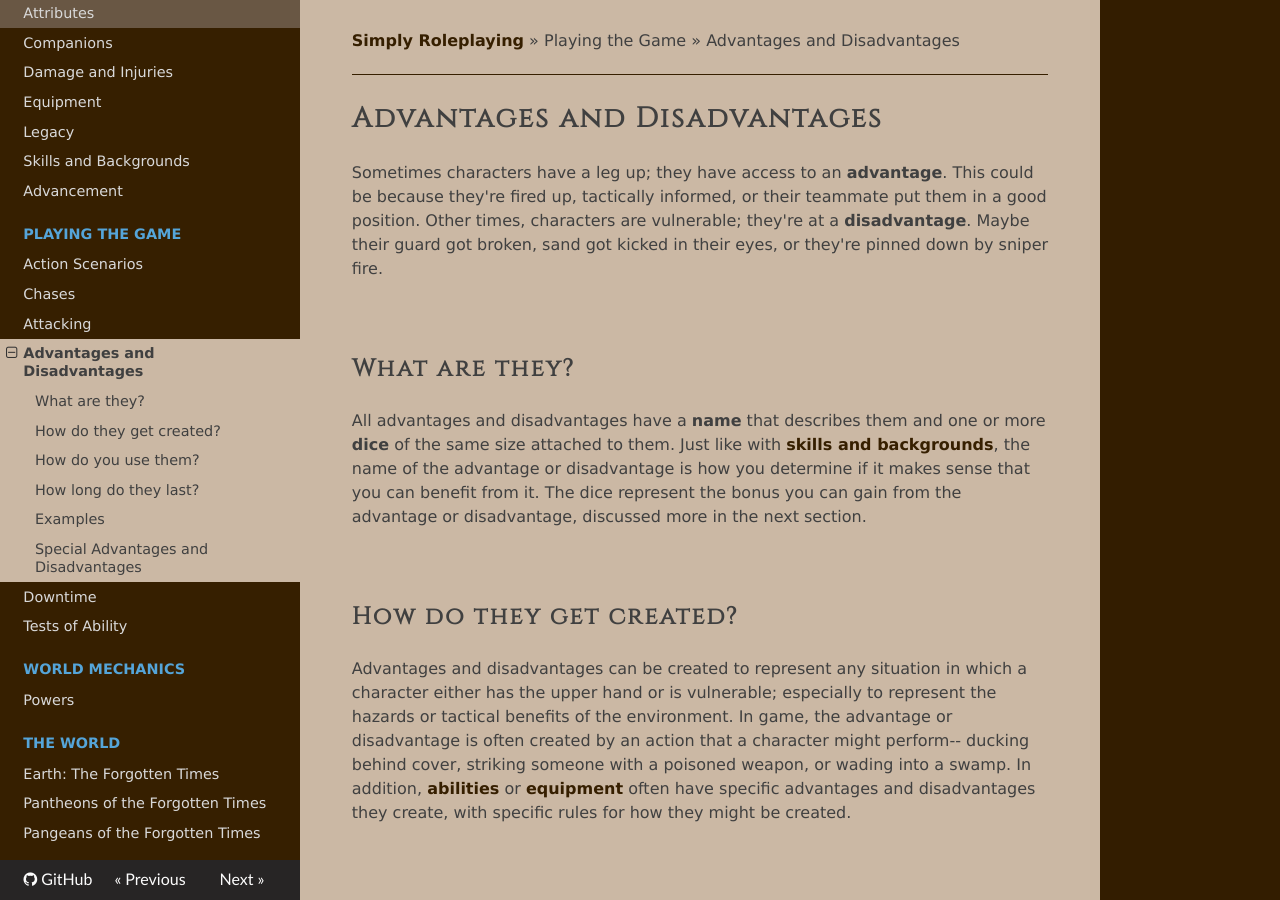
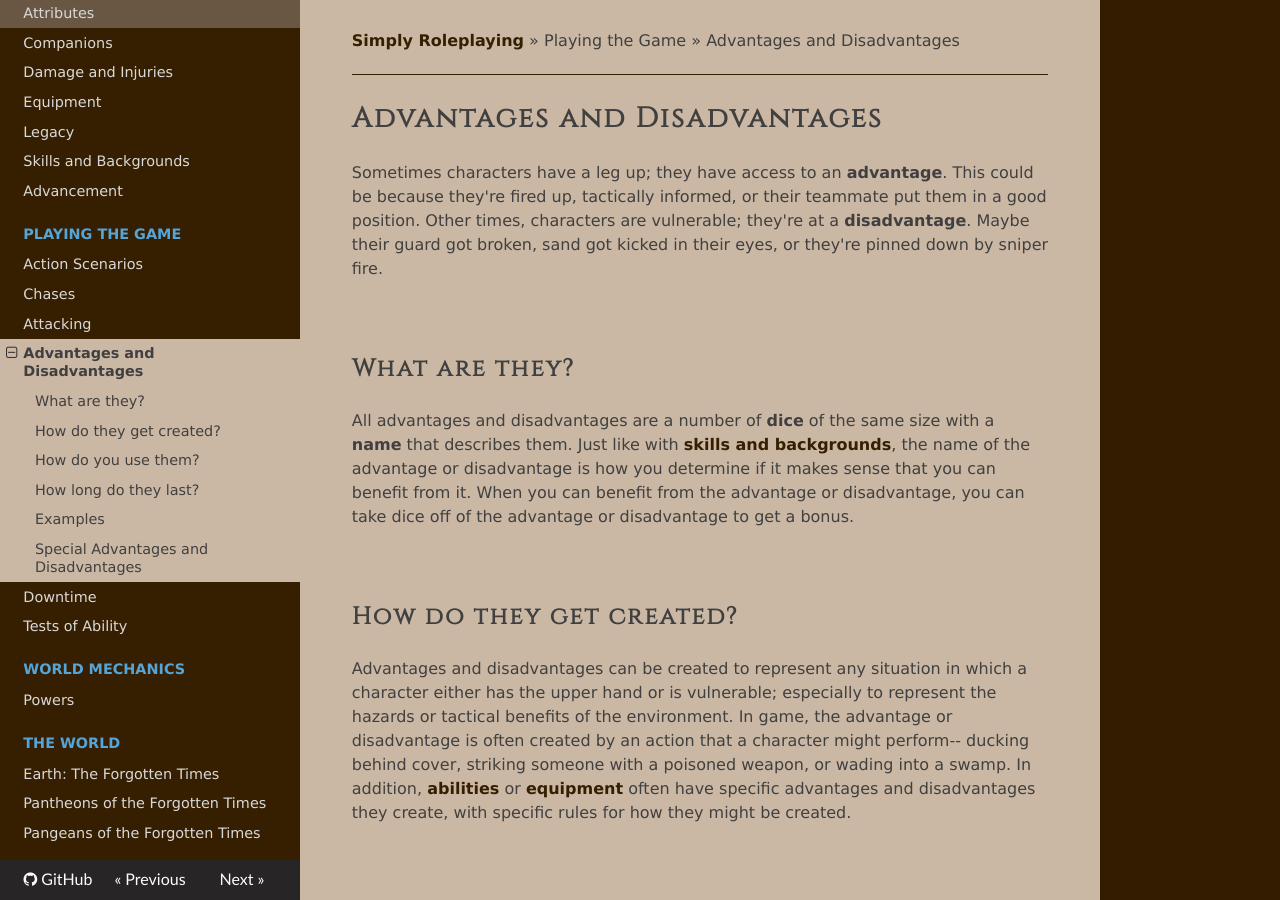
Before and after one commit to TheFifthRider/simply-roleplaying-webapp, an MkDocs documentation site: the page built from docs/gameplay/advantages_and_disadvantages.md, in a window 1280 px wide and 900 px high. Built offline with MkDocs 1.6.1, drawn with Linux system fonts in a browser that asks for light colours; nearby versions of some CDN libraries.

Commit message:
fix: Updated description of advantages and disadvantages to more clearly indicate what they are and how they work

```diff
--- a/docs/gameplay/advantages_and_disadvantages.md
+++ b/docs/gameplay/advantages_and_disadvantages.md
@@ -6,7 +6,7 @@ Sometimes characters have a leg up; they have access to an **advantage**. This c
 
 ## What are they?
 
-All advantages and disadvantages have a **name** that describes them and one or more **dice** of the same size attached to them. Just like with [skills and backgrounds](../character/skills.md), the name of the advantage or disadvantage is how you determine if it makes sense that you can benefit from it. The dice represent the bonus you can gain from the advantage or disadvantage, discussed more in the next section.
+All advantages and disadvantages are a number of **dice** of the same size with a **name** that describes them. Just like with [skills and backgrounds](../character/skills.md), the name of the advantage or disadvantage is how you determine if it makes sense that you can benefit from it. When you can benefit from the advantage or disadvantage, you can take dice off of the advantage or disadvantage to get a bonus.
 
 <br/>
 
```
